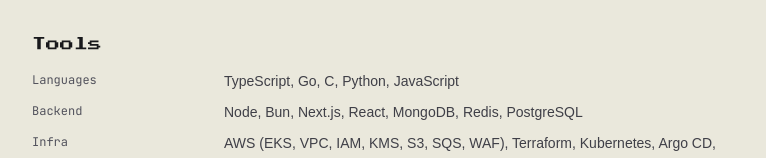
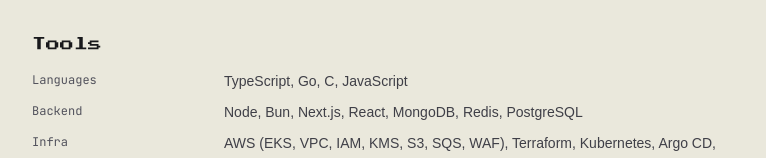
Before and after one commit to shubhdevelop/Portfplio, a Next.js app: page / in a window 1280 px wide. Shown: the part 3685-3843 px from the top of the page, without its empty margins (256-1022 px from the left). Built offline with nearby package versions, Linux system fonts and the light colour scheme; no server answers.

Commit message:
chore(home): remove Python from tools

```diff
--- a/src/component/Home.tsx
+++ b/src/component/Home.tsx
@@ -95,7 +95,7 @@ const EDUCATION = [
 ];
 
 const SKILLS = [
-  { label: 'Languages', items: 'TypeScript, Go, C, Python, JavaScript' },
+  { label: 'Languages', items: 'TypeScript, Go, C, JavaScript' },
   { label: 'Backend', items: 'Node, Bun, Next.js, React, MongoDB, Redis, PostgreSQL' },
   { label: 'Infra', items: 'AWS (EKS, VPC, IAM, KMS, S3, SQS, WAF), Terraform, Kubernetes, Argo CD, Helm, Karpenter, KEDA, GitHub Actions' },
   { label: 'Messaging & observability', items: 'SQS, RabbitMQ, OpenTelemetry, Prometheus, Grafana, Loki' },
```
